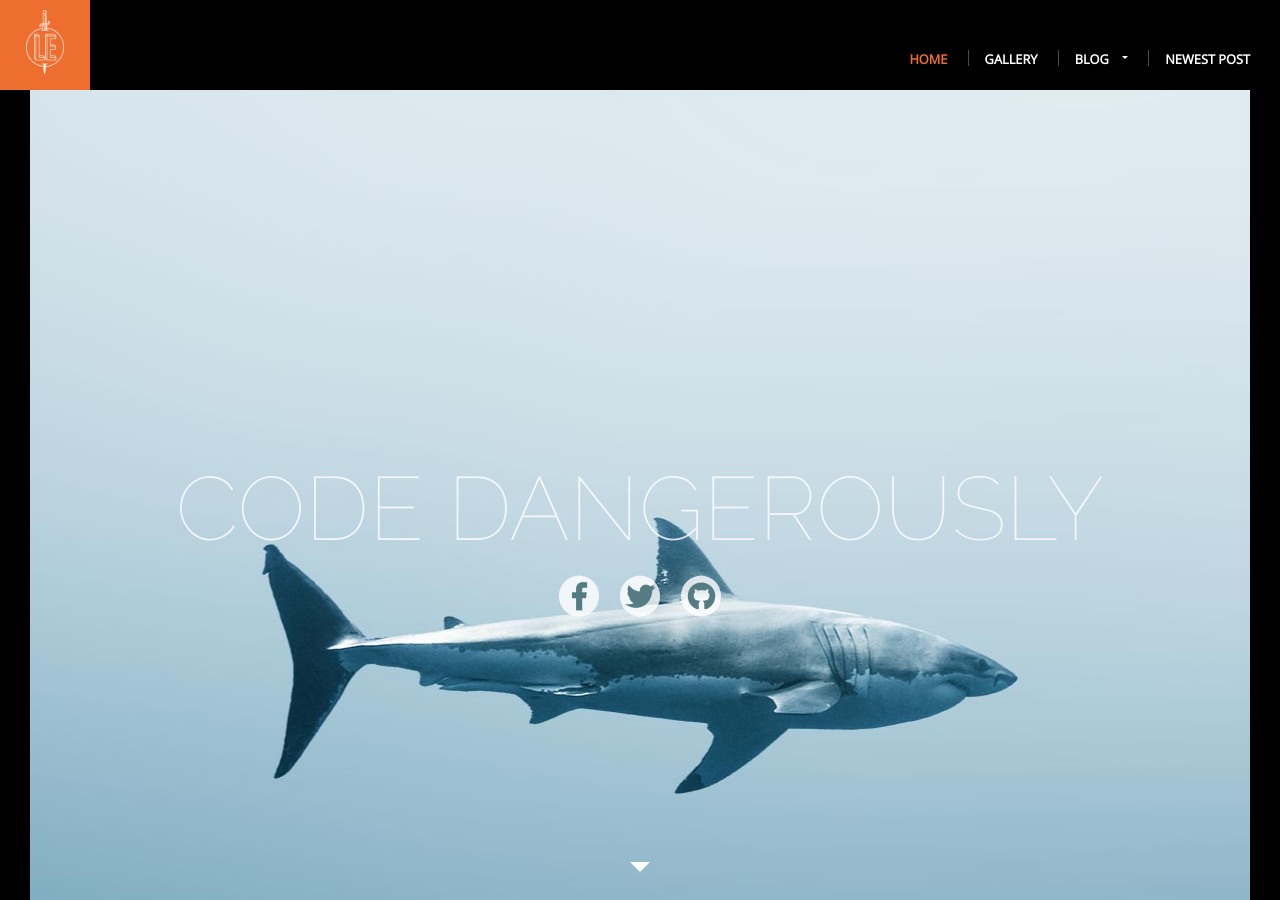
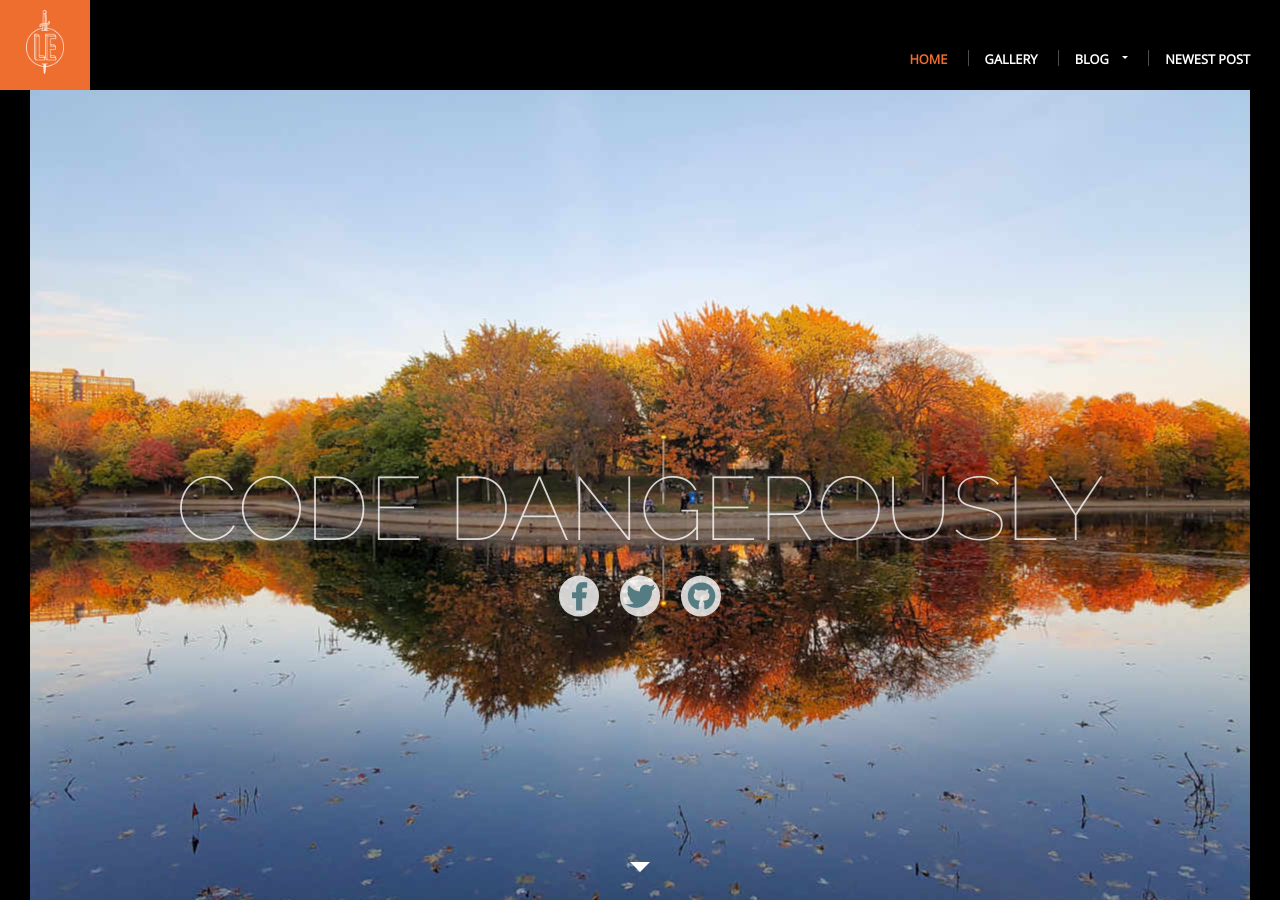
Before and after one commit to fdelache/fdelache.github.io, a Jekyll site: the page built from index.html, in a window 1280 px wide and 900 px high. Built offline with Jekyll 4.4.1, drawn with Linux system fonts in a browser that asks for light colours; nearby versions of some CDN libraries.

Commit message:
Change the hero image

```diff
--- a/css/main.css
+++ b/css/main.css
@@ -378,8 +378,8 @@ h1,h2,h3,h4,h5,h6 {
 }
 
 .hero-home {
-    background-image: url(/images/shark.jpg);
-    background-position: center top;
+    background-image: url(/images/automn.jpg);
+    background-position: center center;
 }
 
 .hero-content {
@@ -673,7 +673,7 @@ h1,h2,h3,h4,h5,h6 {
     .show-mobile-menu {
         display: block;
         float: right;
-        margin-top: 1.5vh
+        margin-top: 1.5vh;
         padding: 1.5em;
         position: relative;
     }
```
Also changed, not shown: images/automn.jpg (added).
